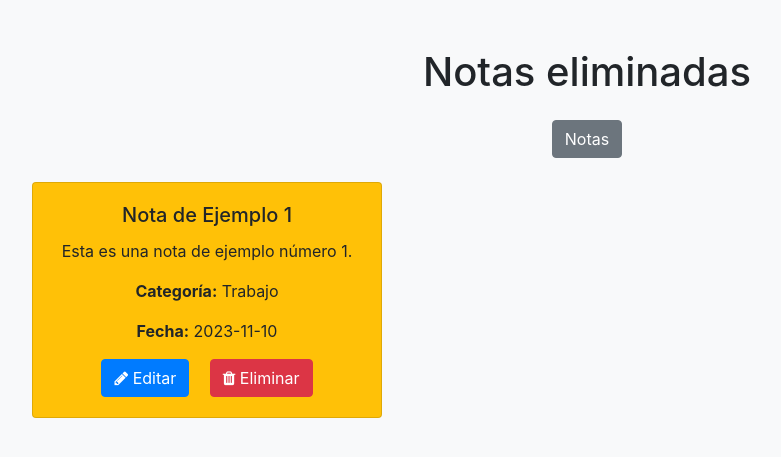
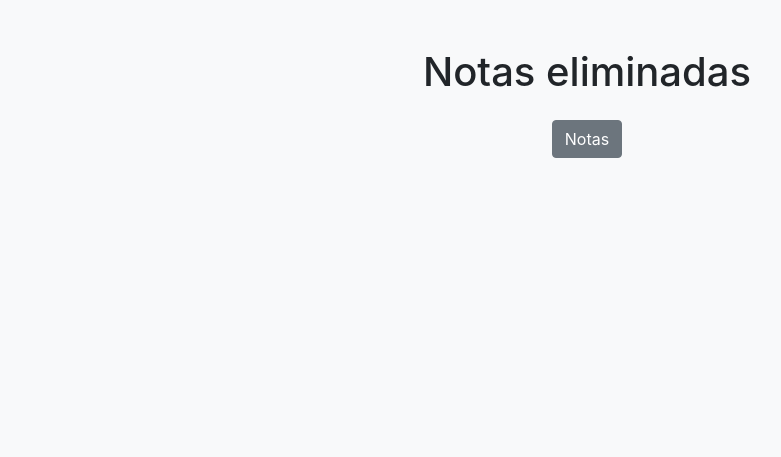
Before and after one commit to Frankva12/appNotas, a PHP site: page /papelera.php in a window 1280 px wide. Shown: the top 457 px of the page, without its empty margins (53-834 px from the left). Run offline with PHP 8.4, Linux system fonts and the light colour scheme; data comes from the database, SQL or seed files in the repository.

Commit message:
✨ estado papelera

```diff
--- a/vistas/papelera.php
+++ b/vistas/papelera.php
@@ -6,7 +6,7 @@ include("../conexion/conexion.php");
 $conn = new conexion();
 
 // Establecer consulta de selección a la tabla empleados
-$sql = "SELECT n.id, u.usuario, n.titulo, n.descripcion, c.nombre_categoria, n.fecha, n.estado FROM notas n INNER JOIN usuarios u ON n.id_usuario = u.id INNER JOIN categorias c ON u.id = c.id WHERE estado = 2;";
+$sql = "SELECT n.id, u.usuario, n.titulo, n.descripcion, c.nombre_categoria, n.fecha, n.estado FROM notas n INNER JOIN usuarios u ON n.id_usuario = u.id INNER JOIN categorias c ON u.id = c.id WHERE estado = 0;";
 
 // Ejecutar la consulta SQL
 $res = $conn->MostrarSQL($sql);
```
